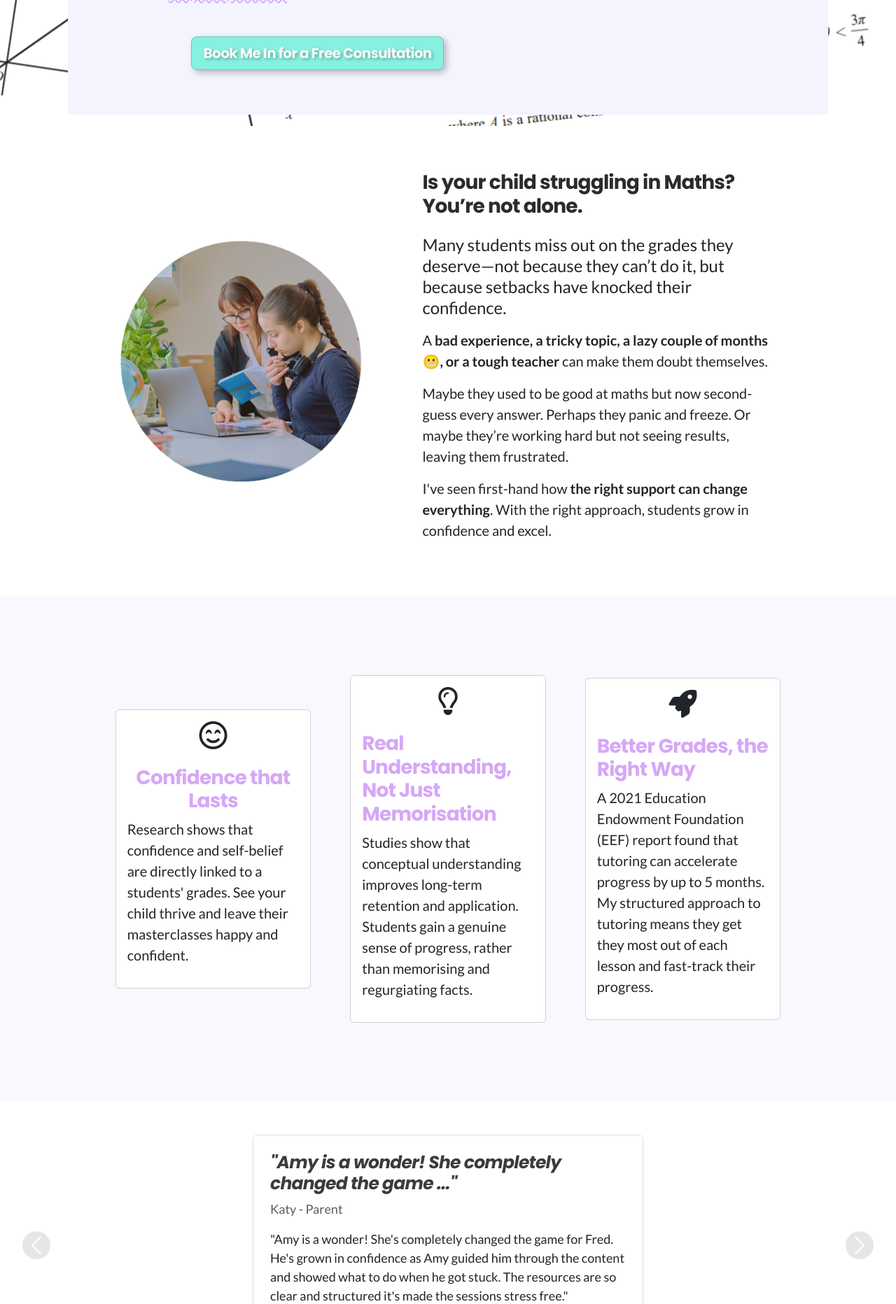
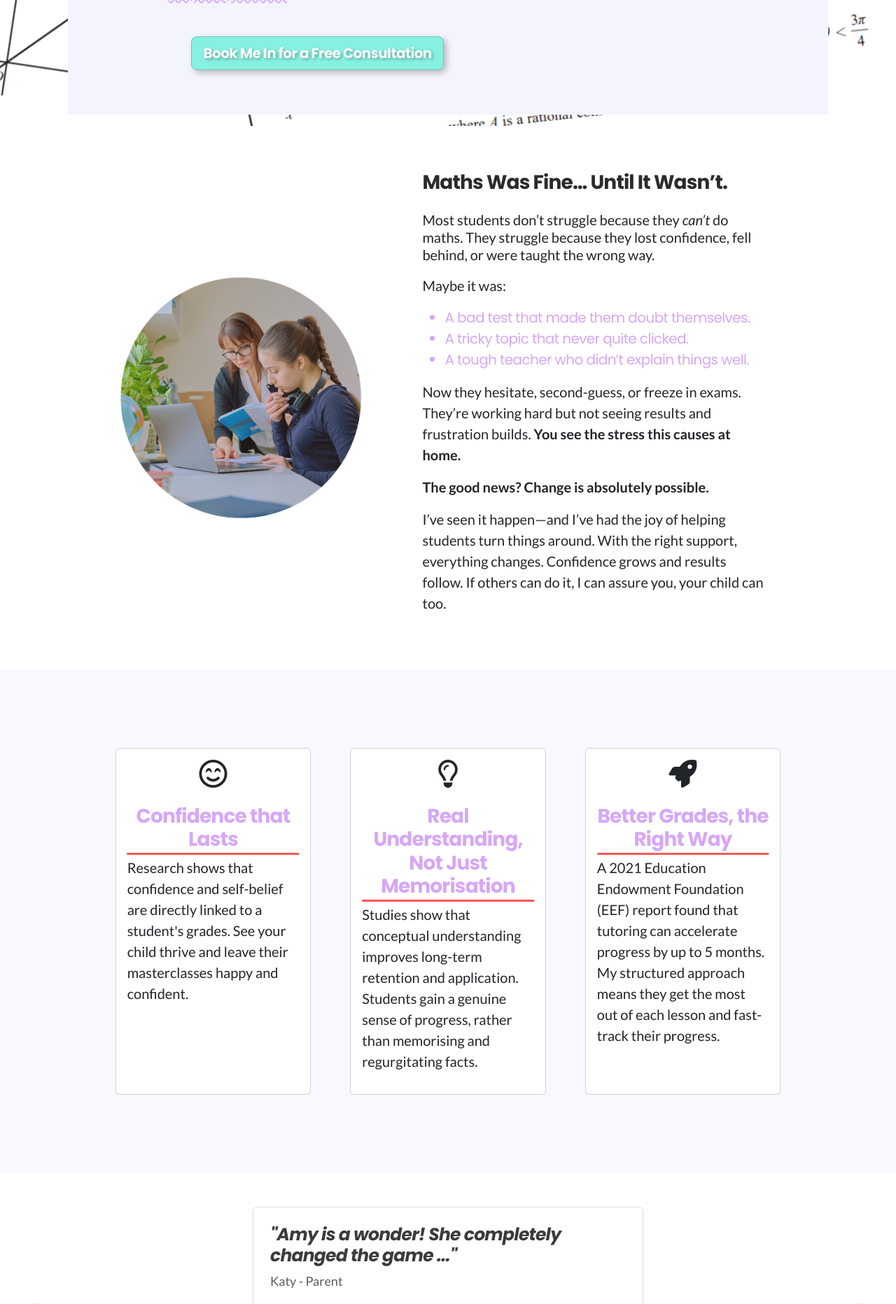
Before and after one commit to AmyB173/mathstutoringwithamy, a PHP site: page / in a window 1280 px wide. Shown: the part 619-2483 px from the top of the page at 70% size. Run offline with PHP 8.4, Linux system fonts and the light colour scheme; some libraries are stand-ins or nearby versions.

Commit message:
update benefits section on index, update underline effect on benefits, update height on benefits

```diff
--- a/assets/css/style.css
+++ b/assets/css/style.css
@@ -168,24 +168,35 @@ ul {
   }
 }
 
-/* ...................................A LEVEL / GCSE Sections */
-.hero {
-  height: 60vh;
+/* ...................................Benefit Section Underline effect and height  */
+ /* Ensure each card takes full height of its container */
+ .col-d-flex {
   display: flex;
-  justify-content: center;
-  align-items: center;
-  text-align: center;
+  align-items: stretch;
 }
-
-.content-section {
-  margin-top: 2rem;
+.card {
+  flex: 1;
+  transition: transform 0.3s;
 }
-
-.highlight-section {
-  padding: 1rem;
+.card:hover {
+  transform: translateY(-5px);
 }
-
-.highlight-section button {
+/* Underline animation for headings */
+.underline {
+  position: relative;
+}
+.underline::after {
+  content: "";
+  position: absolute;
+  left: 50%;
+  bottom: -5px;
+  transform: translateX(-50%);
+  width: 0;
+  height: 3px;
+  background: #ff5757;
+  transition: width 0.5s;
+}
+.underline.active::after {
   width: 100%;
 }
 
--- a/assets/js/index.js
+++ b/assets/js/index.js
@@ -1,3 +1,25 @@
+document.addEventListener("DOMContentLoaded", function() {
+    const headings = document.querySelectorAll('.underline');
+    const observerOptions = {
+      threshold: 0.5 // Trigger when 50% of the element is visible
+    };
+
+    headings.forEach((heading, index) => {
+      const observer = new IntersectionObserver((entries, observer) => {
+        entries.forEach(entry => {
+          if (entry.isIntersecting) {
+            // Delay based on the heading's index for a sequential effect
+            setTimeout(() => {
+              entry.target.classList.add('active');
+            }, index * 700);
+            observer.unobserve(entry.target);
+          }
+        });
+      }, observerOptions);
+      observer.observe(heading);
+    });
+  });
+
 const popoverTriggerList = document.querySelectorAll('[data-bs-toggle="popover"]')
 const popoverList = [...popoverTriggerList].map(popoverTriggerEl => new bootstrap.Popover(popoverTriggerEl))
 
@@ -85,3 +107,26 @@ testimonials.forEach(testimonial => {
     `;
     testimonialsContainer.appendChild(testimonialElement);
 });
+
+
+document.addEventListener("DOMContentLoaded", function() {
+    const headings = document.querySelectorAll('.underline');
+    const observerOptions = {
+      threshold: 0.5 // Trigger when 50% of the element is visible
+    };
+
+    headings.forEach((heading, index) => {
+      const observer = new IntersectionObserver((entries, observer) => {
+        entries.forEach(entry => {
+          if (entry.isIntersecting) {
+            // Delay based on the heading's index for a sequential effect
+            setTimeout(() => {
+              entry.target.classList.add('active');
+            }, index * 700);
+            observer.unobserve(entry.target);
+          }
+        });
+      }, observerOptions);
+      observer.observe(heading);
+    });
+  });
--- a/index.html
+++ b/index.html
@@ -243,91 +243,74 @@
                 />
               </div>
               <!-- Text Section -->
-              <div
-                class="col-11 col-md-6 col-lg-7 order-1 order-lg-2 text-start px-5"
-              >
+
+              <div class="col-11 col-md-6 col-lg-7 order-1 order-lg-2 text-start px-5">
                 <h2 class="fw-bold fs-3 lh-2 brand-grey-text mb-4">
-                  Is your child struggling in Maths? You’re not alone.
+                  Maths Was Fine… Until It Wasn’t.
                 </h2>
-                <p class="fs-4 lh-sm">
-                  Many students miss out on the grades they deserve—not because
-                  they can’t do it, but because setbacks have knocked their
-                  confidence.
+                <p class="fs-5 lh-sm">
+                  Most students don’t struggle because they <em>can’t</em> do maths. They struggle because they lost confidence, fell behind, or were taught the wrong way.
                 </p>
                 <p class="fs-5">
-                  A
-                  <strong
-                    >bad experience, a tricky topic, a lazy couple of months 😬,
-                    or a tough teacher</strong
-                  >
-                  can make them doubt themselves.
+                  Maybe it was:
+                </p>
+                <ul class="fs-5">
+                  <li>A bad test that made them doubt themselves.</li>
+                  <li>A tricky topic that never quite clicked.</li>
+                  <li>A tough teacher who didn’t explain things well.</li>
+                </ul>
+                <p class="fs-5">
+                  Now they hesitate, second-guess, or freeze in exams. They’re working hard but not seeing results and frustration builds. <strong>You see the stress this causes at home.</strong>
                 </p>
                 <p class="fs-5">
-                  Maybe they used to be good at maths but now second-guess every
-                  answer. Perhaps they panic and freeze. Or maybe they’re
-                  working hard but not seeing results, leaving them frustrated.
+                  <span class="fw-bold">The good news? Change is absolutely possible.</span>
                 </p>
                 <p class="fs-5">
-                  I've seen first-hand how
-                  <span class="fw-bold"
-                    >the right support can change everything</span
-                  >. With the right approach, students grow in confidence and
-                  excel.
-                </p>
+                  I’ve seen it happen—and I’ve had the joy of helping students turn things around. With the right support, everything changes. Confidence grows and results follow. If others can do it, I can assure you, your child can too.
               </div>
+
             </div>
           </div>
         </div>
         <!-- BENEFITS SECTION -->
-        <div
-          class="row flex-column bg-off-white justify-content-center align-items-center p-5"
-        >
+        <div class="row flex-column bg-off-white justify-content-center align-items-center p-5">
           <div class="col-12 col-md-10">
-            <div
-              class="row flex-row align-items-center justify-content-center py-5"
-            >
-              <div class="col-12 col-md-6 col-lg-4">
+            <div class="row flex-row align-items-stretch justify-content-center py-5">
+              <!-- Card 1 -->
+              <div class="col-12 col-md-6 col-lg-4 col-d-flex">
                 <div class="card p-3 m-3">
                   <i class="fa-regular fa-face-smile-beam text-center fs-1 mb-4"></i>
-                  <h3 class="fs-3 fw-bold text-center">Confidence that Lasts</h3>
-
+                  <h3 class="fs-3 fw-bold text-center underline">Confidence that Lasts</h3>
                   <p class="fs-5">
-                    Research shows that confidence and self-belief are directly
-                    linked to a students' grades. See your child thrive and
-                    leave their masterclasses happy and confident.
+                    Research shows that confidence and self-belief are directly linked to a student's grades. See your child thrive and leave their masterclasses happy and confident.
                   </p>
                 </div>
               </div>
-              <div class="col-12 col-md-6 col-lg-4">
+              <!-- Card 2 -->
+              <div class="col-12 col-md-6 col-lg-4 col-d-flex">
                 <div class="card p-3 m-3">
                   <i class="fa-regular fa-lightbulb fs-1 text-center mb-4"></i>
-                  <h3 class="fs-3 fw-bold">
-                    Real Understanding, Not Just Memorisation
-                  </h3>
+                  <h3 class="fs-3 fw-bold text-center underline">Real Understanding, Not Just Memorisation</h3>
                   <p class="fs-5">
-                    Studies show that conceptual understanding improves
-                    long-term retention and application. Students gain a genuine
-                    sense of progress, rather than memorising and regurgiating
-                    facts.
+                    Studies show that conceptual understanding improves long-term retention and application. Students gain a genuine sense of progress, rather than memorising and regurgitating facts.
                   </p>
                 </div>
               </div>
-              <div class="col-12 col-md-6 col-lg-4">
+              <!-- Card 3 -->
+              <div class="col-12 col-md-6 col-lg-4 col-d-flex">
                 <div class="card p-3 m-3">
                   <i class="fa-solid fa-rocket fs-1 mb-4 text-center"></i>
-                  <h3 class="fs-3 fw-bold">Better Grades, the Right Way</h3>
-
+                  <h3 class="fs-3 fw-bold text-center underline">Better Grades, the Right Way</h3>
                   <p class="fs-5">
-                    A 2021 Education Endowment Foundation (EEF) report found
-                    that tutoring can accelerate progress by up to 5 months. My
-                    structured approach to tutoring means they get they most out
-                    of each lesson and fast-track their progress.
+                    A 2021 Education Endowment Foundation (EEF) report found that tutoring can accelerate progress by up to 5 months. My structured approach means they get the most out of each lesson and fast-track their progress.
                   </p>
                 </div>
               </div>
             </div>
           </div>
         </div>
+
+
       </div>
 
       <!-- Testimonials section -->
```
